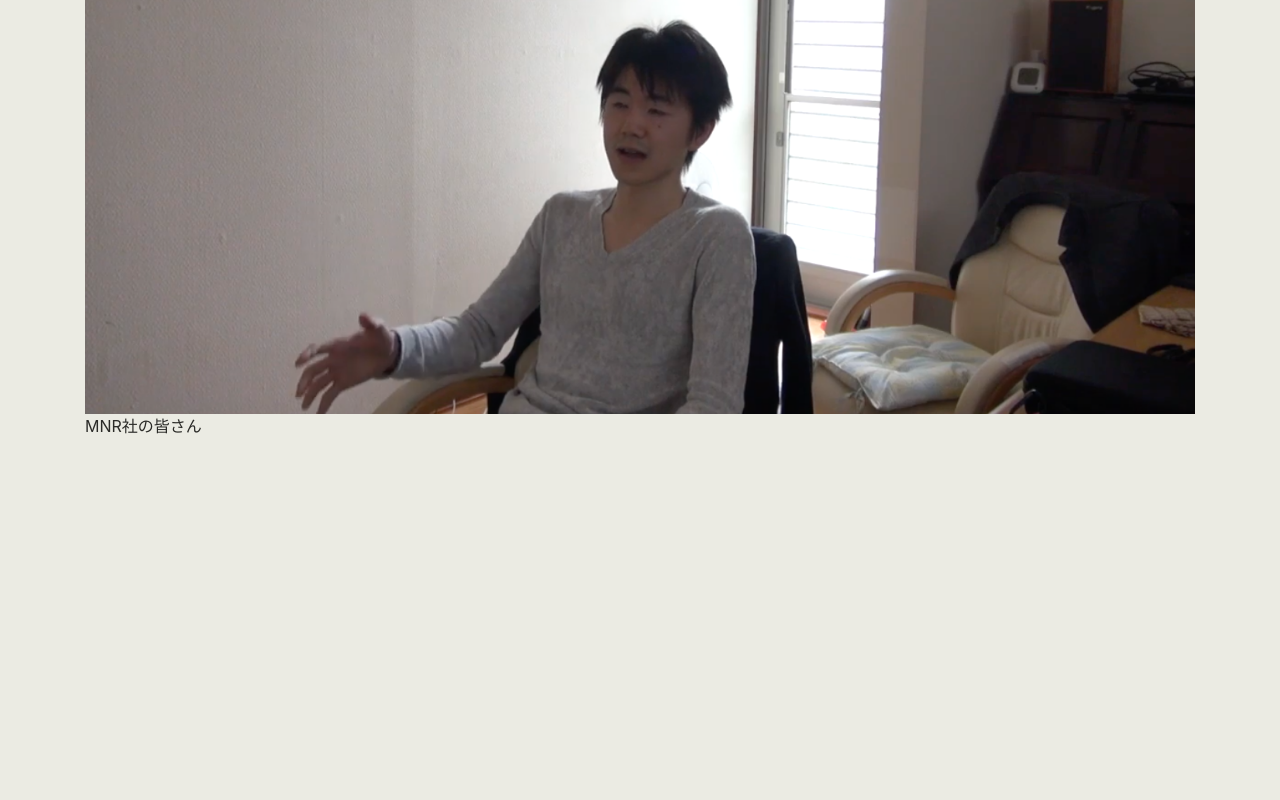
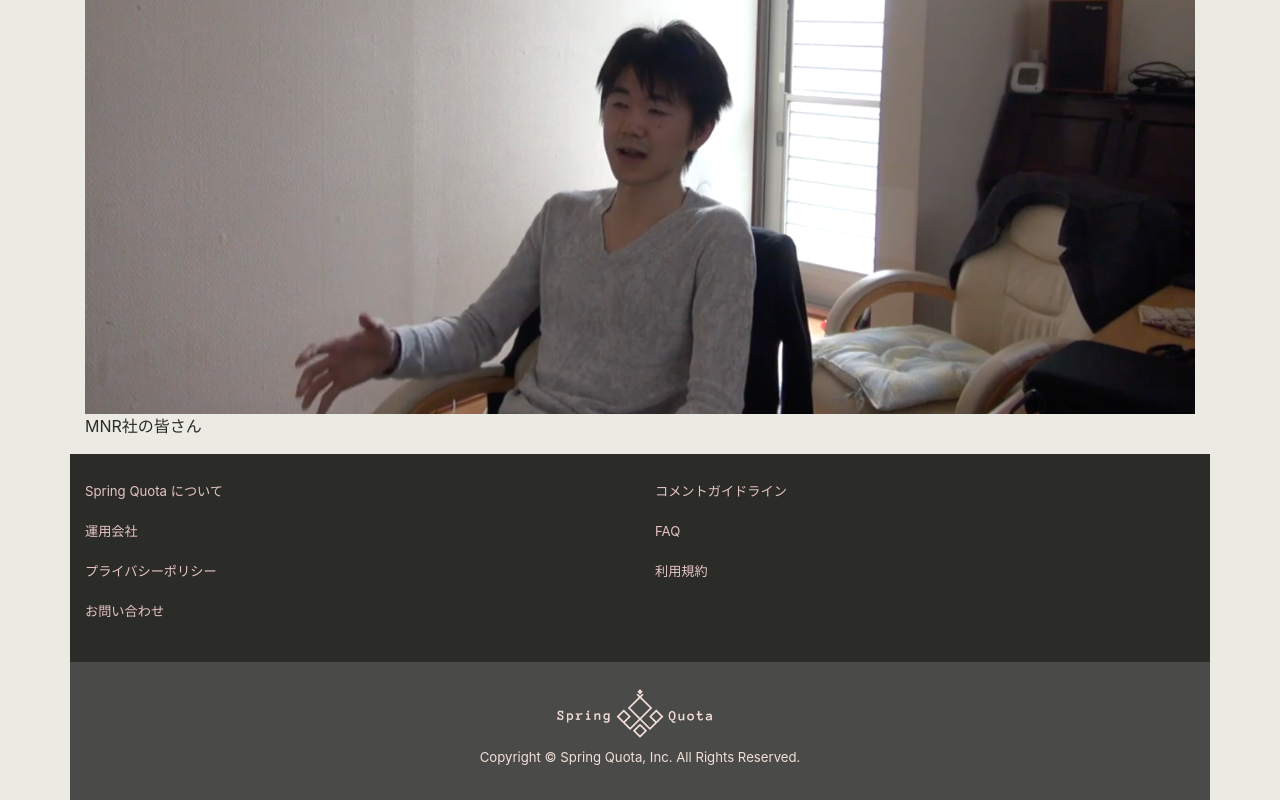
Before and after one commit to tamakon/drone-alexa, a website: page web/public/index.html in a window 1280 px wide. Shown: the part 3699-4499 px from the top of the page. Before the commit the page ends 4153 px from the top, so only its background shows below. Drawn offline with nearby package versions, Linux system fonts and the light colour scheme.

Commit message:
make footer

```diff
--- a/web/public/index.html
+++ b/web/public/index.html
@@ -208,5 +208,48 @@
     </div>
   </div>
 </div>
+<div class="container menu-footer">
+  <div class="row link-list">
+    <div class="col">
+      <ul class="row list-unstyled">
+        <li class="col-6">
+          <a href="https://mind-network-revolution.work/">Spring Quota について</a>
+        </li>
+        <li class="col-6">
+          <a href="https://mind-network-revolution.work/">コメントガイドライン</a>
+        </li>
+        <li class="col-6">
+          <a href="https://mind-network-revolution.work/">運用会社</a>
+        </li>
+        <li class="col-6">
+          <a href="https://mind-network-revolution.work/">FAQ</a>
+        </li>
+        <li class="col-6">
+          <a href="https://mind-network-revolution.work/">プライバシーポリシー</a>
+        </li>
+        <li class="col-6">
+          <a href="https://mind-network-revolution.work/">利用規約</a>
+        </li>
+        <li class="col-6">
+          <a href="https://mind-network-revolution.work/">お問い合わせ</a>
+        </li>
+      </ul>
+    </div>
+  </div>
+</div>
+<div class="container footer">
+  <div class="row">
+    <div class="logo col-auto">
+      <img src="images/logo.png" alt="spring quota">
+    </div>
+  </div>
+  <div class="row">
+    <div class="col">
+      <div class="copyright">
+        Copyright © Spring Quota, Inc. All Rights Reserved.
+      </div>
+    </div>
+  </div>
+</div>
 </body>
 </html>
--- a/web/public/styles/news.css
+++ b/web/public/styles/news.css
@@ -2,9 +2,11 @@ body {
   background-color: #EBEBE3;
   color: #2B2B28
 }
+
 h1 {
   font-size: 24px;
 }
+
 h2 {
   margin-top: 2rem;
   font-size: 20px;
@@ -16,9 +18,11 @@ h2 {
   height: 44px;
   padding: 5px;
 }
+
 .header > .logo {
   margin: auto;
 }
+
 .header > .logo > img {
   width: 120px;
   height: 36px;
@@ -40,9 +44,7 @@ h2 {
 
 .article .content-header .tag span {
   padding: 2px 5px;
-
   border-radius: 5px;
-
 }
 
 .article .content-header .tag span.green {
@@ -63,9 +65,11 @@ h2 {
 .article .character {
   font-weight: bold;
 }
+
 .article .character.green {
   color: #4F664A;
 }
+
 .article .character.blue {
   color: #4a5466;
 }
@@ -86,3 +90,47 @@ h2 {
   height: 100%;
   width: 100%;
 }
+
+.menu-footer {
+  color: #E6C5C5;
+  background-color: #2B2B28;
+}
+
+.menu-footer .link-list {
+  padding: 1rem 0;
+}
+
+.menu-footer .link-list ul > li {
+  margin: 0.5rem 0;
+}
+
+.menu-footer .link-list a {
+  color: inherit;
+  font-size: 0.825rem;
+}
+
+.menu-footer .link-list a:hover {
+  text-decoration: none;
+}
+
+.footer {
+  color: #E6C5C5;
+  background-color: #4A4A48;
+  padding: 1.5rem 0;
+}
+
+.footer .logo {
+  margin: auto;
+}
+
+.footer .logo > img {
+  width: 180px;
+  height: 54px;
+}
+
+.footer .copyright {
+  color: #F2E1DA;
+  text-align: center;
+  margin: 0.5rem 0;
+  font-size: 0.825rem;
+}
```
